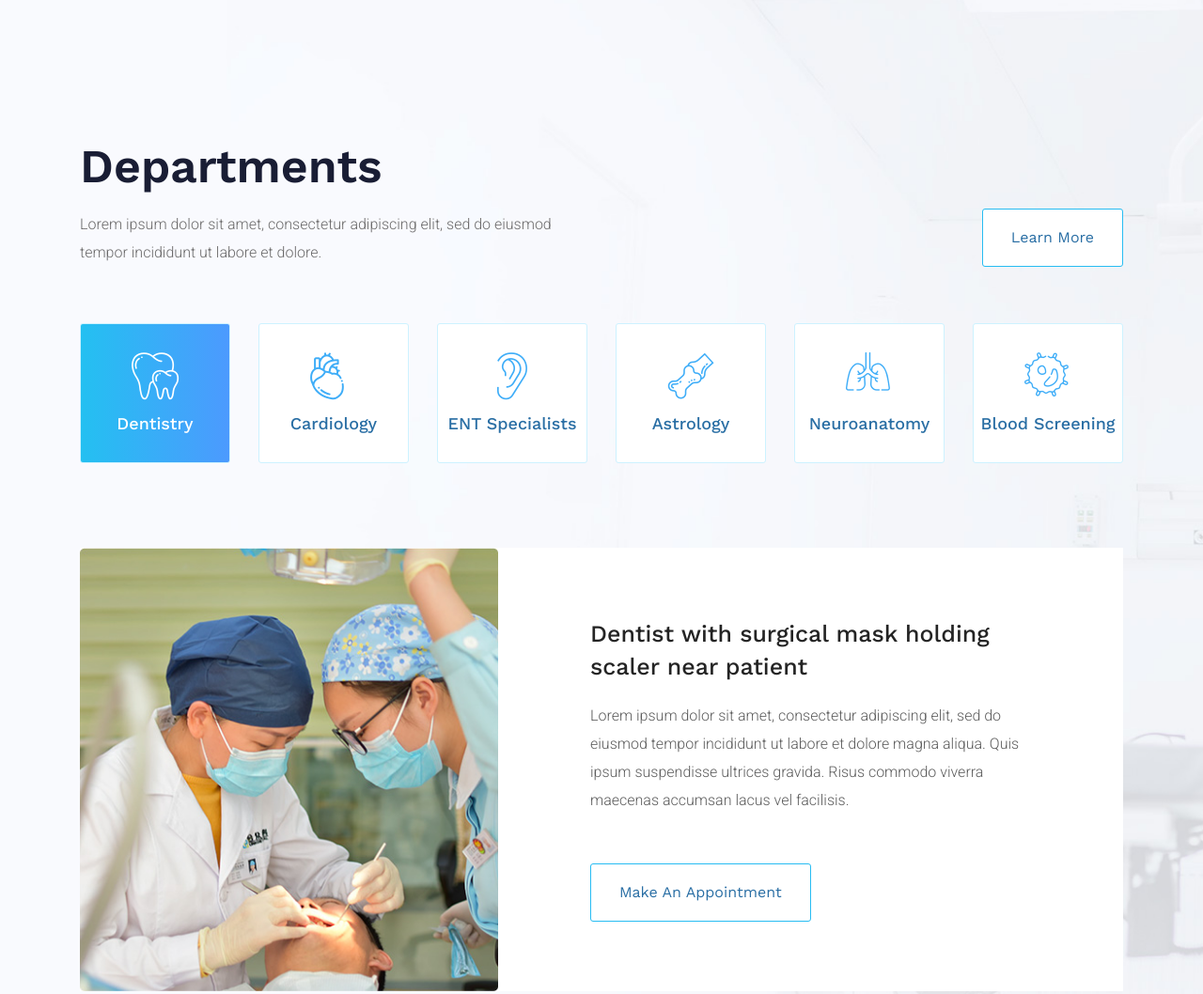
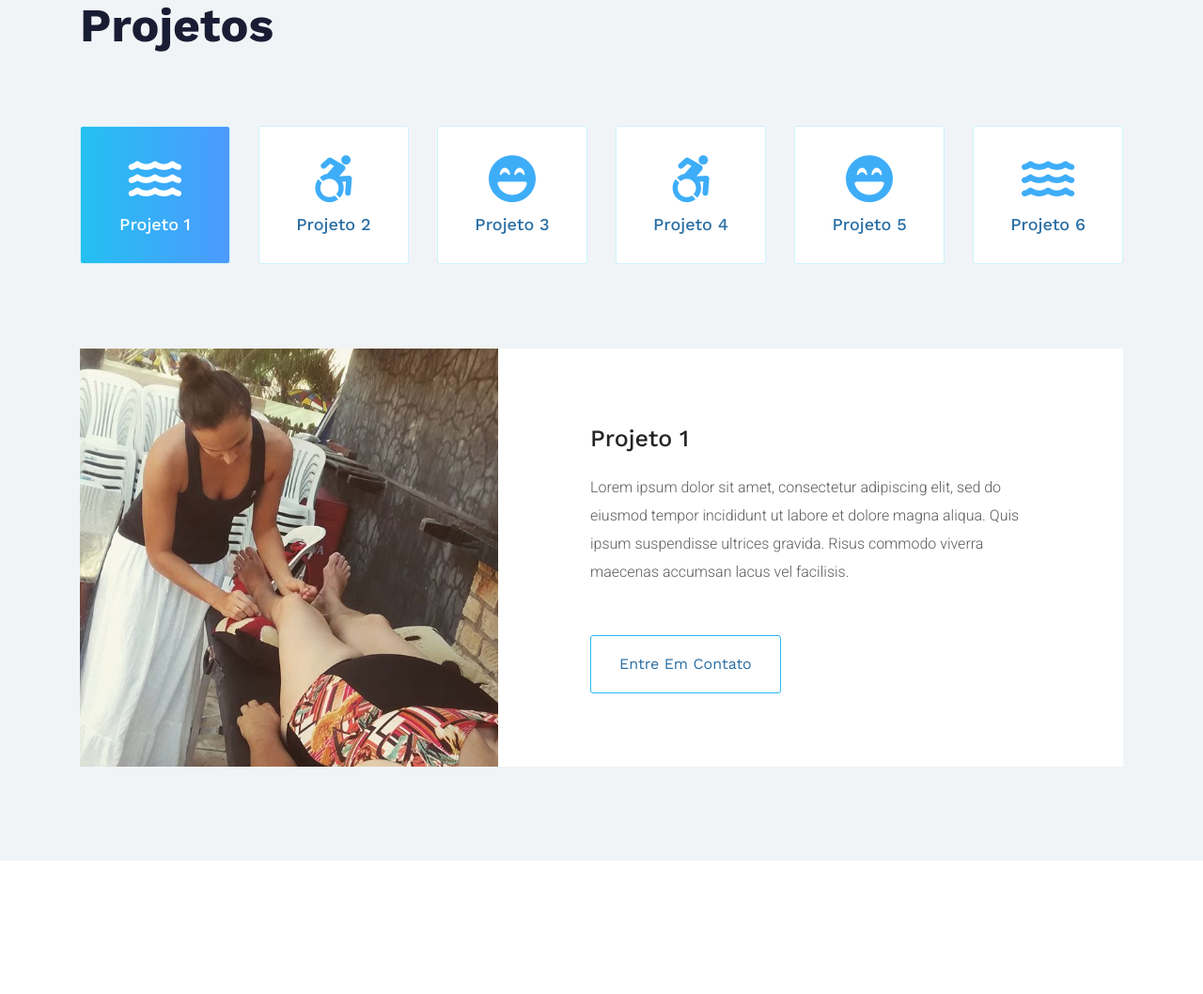
Before and after one commit to AdminAcens/amarevida, a plain HTML site: page medi/index.html in a window 1280 px wide. Shown: the part 1387-2445 px from the top of the page at 94% size. Drawn offline with nearby package versions, Linux system fonts and the light colour scheme.

Commit message:
projects

```diff
--- a/medi/index.html
+++ b/medi/index.html
@@ -108,7 +108,7 @@
                 </div>
                 <div class="col-xl-6 col-lg-6">
                     <div class="welcome_docmed_info">
-                        <h3><span>Sobre Nós</span></h3>
+                        <h3><span>Quem Somos?</span></h3>
                         <p>Lorem ipsum dolor sit amet, consectetur Lorem ipsum dolor sit amet, consectetur adipisicing elit, sed do eiusmod tempor incididunt ut labore et dolore magna aliqua. Ut enim ad minim veni.</p>
                         <ul>
                             <li> <i class="flaticon-verified"></i> Lorem ipsum dolor sit amet </li>
@@ -129,13 +129,7 @@
             <div class="row custom_align align-items-end justify-content-between">
                 <div class="col-lg-6">
                     <div class="section_title">
-                        <h3>Departments</h3>
-                        <p>Lorem ipsum dolor sit amet, consectetur adipiscing elit, sed do eiusmod tempor incididunt ut labore et dolore.</p>
-                    </div>
-                </div>
-                <div class="col-lg-6">
-                    <div class="learn_more_btn text-right">
-                        <a href="#" class="boxed-btn">Learn more</a>
+                        <h3 style="font-weight: bold">Projetos</h3>
                     </div>
                 </div>
             </div>
@@ -145,38 +139,38 @@
                         <ul class="nav" id="myTab" role="tablist">
                             <li class="nav-item">
                                 <a class="nav-link active" id="home-tab" data-toggle="tab" href="#home" role="tab" aria-controls="home" aria-selected="true">
-                                    <i class="flaticon-teeth"></i>
-                                    <h4>Dentistry</h4>
+                                    <i class="fas fa-water"></i>
+                                    <h4>Projeto 1</h4>
                                 </a>
                             </li>
                             <li class="nav-item">
                                 <a class="nav-link" id="profile-tab" data-toggle="tab" href="#profile" role="tab" aria-controls="profile" aria-selected="false">
-                                    <i class="flaticon-cardiovascular"></i>
-                                    <h4>Cardiology</h4>
+                                    <i class="fab fa-accessible-icon"></i>
+                                    <h4>Projeto 2</h4>
                                 </a>
                             </li>
                             <li class="nav-item">
                                 <a class="nav-link" id="contact-tab" data-toggle="tab" href="#contact" role="tab" aria-controls="contact" aria-selected="false">
-                                    <i class="flaticon-ear"></i>
-                                    <h4>ENT Specialists</h4>
+                                    <i class="fas fa-laugh-beam"></i>
+                                    <h4>Projeto 3</h4>
                                 </a>
                             </li>
                             <li class="nav-item">
                                 <a class="nav-link" id="Astrology-tab" data-toggle="tab" href="#Astrology" role="tab" aria-controls="contact" aria-selected="false">
-                                    <i class="flaticon-bone"></i>
-                                    <h4>Astrology</h4>
+                                    <i class="fab fa-accessible-icon"></i>
+                                    <h4>Projeto 4</h4>
                                 </a>
                             </li>
                             <li class="nav-item">
                                 <a class="nav-link" id="Neuroanatomy-tab" data-toggle="tab" href="#Neuroanatomy" role="tab" aria-controls="contact" aria-selected="false">
-                                    <i class="flaticon-lung"></i>
-                                    <h4>Neuroanatomy</h4>
+                                    <i class="fas fa-laugh-beam"></i>
+                                    <h4>Projeto 5</h4>
                                 </a>
                             </li>
                             <li class="nav-item">
                                 <a class="nav-link" id="Blood-tab" data-toggle="tab" href="#Blood" role="tab" aria-controls="contact" aria-selected="false">
-                                    <i class="flaticon-cell"></i>
-                                    <h4>Blood Screening</h4>
+                                    <i class="fas fa-water"></i>
+                                    <h4>Projeto 6</h4>
                                 </a>
                             </li>
                         </ul>
@@ -190,14 +184,14 @@
                         <div class="row align-items-center">
                             <div class="col-lg-5">
                                 <div class="dept_thumb">
-                                    <img src="img/department/1.jpg" alt="">
+                                    <img src="../imagens/projeto1.jpg" alt="">
                                 </div>
                             </div>
                             <div class="col-lg-7">
                                 <div class="dept_info">
-                                    <h3>Dentist with surgical mask holding <br> scaler near patient</h3 >
+                                    <h3>Projeto 1</h3 >
                                     <p>Lorem ipsum dolor sit amet, consectetur adipiscing elit, sed do eiusmod tempor incididunt ut labore et dolore magna aliqua. Quis ipsum suspendisse ultrices gravida. Risus commodo viverra maecenas accumsan lacus vel facilisis. </p>
-                                    <a href="#" class="boxed-btn">Make An Appointment</a>
+                                    <a href="#" class="boxed-btn">Entre em Contato</a>
                                 </div>
                             </div>
                         </div>
@@ -208,14 +202,14 @@
                         <div class="row align-items-center">
                             <div class="col-lg-5">
                                 <div class="dept_thumb">
-                                    <img src="img/department/1.jpg" alt="">
+                                    <img src="../imagens/projeto2.jpg" alt="">
                                 </div>
                             </div>
                             <div class="col-lg-7">
                                 <div class="dept_info">
-                                    <h3>Dentist with surgical mask holding <br> scaler near patient</h3 >
+                                    <h3>Projeto 2</h3 >
                                     <p>Lorem ipsum dolor sit amet, consectetur adipiscing elit, sed do eiusmod tempor incididunt ut labore et dolore magna aliqua. Quis ipsum suspendisse ultrices gravida. Risus commodo viverra maecenas accumsan lacus vel facilisis. </p>
-                                    <a href="#" class="boxed-btn">Make An Appointment</a>
+                                    <a href="#" class="boxed-btn">Entre em Contato</a>
                                 </div>
                             </div>
                         </div>
@@ -226,14 +220,14 @@
                     <div class="row align-items-center">
                         <div class="col-lg-5">
                             <div class="dept_thumb">
-                                <img src="img/department/1.jpg" alt="">
+                                <img src="../imagens/projeto3.jpg" alt="">
                             </div>
                         </div>
                         <div class="col-lg-7">
                             <div class="dept_info">
-                                <h3>Dentist with surgical mask holding <br> scaler near patient</h3 >
+                                <h3>Projeto 3</h3 >
                                 <p>Lorem ipsum dolor sit amet, consectetur adipiscing elit, sed do eiusmod tempor incididunt ut labore et dolore magna aliqua. Quis ipsum suspendisse ultrices gravida. Risus commodo viverra maecenas accumsan lacus vel facilisis. </p>
-                                <a href="#" class="boxed-btn">Make An Appointment</a>
+                                <a href="#" class="boxed-btn">Entre em Contato</a>
                             </div>
                         </div>
                     </div>
@@ -244,14 +238,14 @@
                         <div class="row align-items-center">
                             <div class="col-lg-5">
                                 <div class="dept_thumb">
-                                    <img src="img/department/1.jpg" alt="">
+                                    <img src="../imagens/projeto4.jpg" alt="">
                                 </div>
                             </div>
                             <div class="col-lg-7">
                                 <div class="dept_info">
-                                    <h3>Dentist with surgical mask holding <br> scaler near patient</h3 >
+                                    <h3>Projeto 4</h3 >
                                     <p>Lorem ipsum dolor sit amet, consectetur adipiscing elit, sed do eiusmod tempor incididunt ut labore et dolore magna aliqua. Quis ipsum suspendisse ultrices gravida. Risus commodo viverra maecenas accumsan lacus vel facilisis. </p>
-                                    <a href="#" class="boxed-btn">Make An Appointment</a>
+                                    <a href="#" class="boxed-btn">Entre em Contato</a>
                                 </div>
                             </div>
                         </div>
@@ -262,14 +256,14 @@
                         <div class="row align-items-center">
                             <div class="col-lg-5">
                                 <div class="dept_thumb">
-                                    <img src="img/department/1.jpg" alt="">
+                                    <img src="../imagens/projeto5.jpg" alt="">
                                 </div>
                             </div>
                             <div class="col-lg-7">
                                 <div class="dept_info">
-                                    <h3>Dentist with surgical mask holding <br> scaler near patient</h3 >
+                                    <h3>Projeto 5</h3 >
                                     <p>Lorem ipsum dolor sit amet, consectetur adipiscing elit, sed do eiusmod tempor incididunt ut labore et dolore magna aliqua. Quis ipsum suspendisse ultrices gravida. Risus commodo viverra maecenas accumsan lacus vel facilisis. </p>
-                                    <a href="#" class="boxed-btn">Make An Appointment</a>
+                                    <a href="#" class="boxed-btn">Entre em Contato</a>
                                 </div>
                             </div>
                         </div>
@@ -280,14 +274,14 @@
                     <div class="row align-items-center">
                         <div class="col-lg-5">
                             <div class="dept_thumb">
-                                <img src="img/department/1.jpg" alt="">
+                                <img src="../imagens/projeto6.jpg" alt="">
                             </div>
                         </div>
                         <div class="col-lg-7">
                             <div class="dept_info">
-                                <h3>Dentist with surgical mask holding <br> scaler near patient</h3 >
+                                <h3>Projeto 6</h3 >
                                 <p>Lorem ipsum dolor sit amet, consectetur adipiscing elit, sed do eiusmod tempor incididunt ut labore et dolore magna aliqua. Quis ipsum suspendisse ultrices gravida. Risus commodo viverra maecenas accumsan lacus vel facilisis. </p>
-                                <a href="#" class="boxed-btn">Make An Appointment</a>
+                                <a href="#" class="boxed-btn">Entre em Contato</a>
                             </div>
                         </div>
                     </div>
@@ -600,7 +594,7 @@
                     <div class="col-xl-12">
                         <p class="copy_right text-center">
                             <p><!-- Link back to Colorlib can't be removed. Template is licensed under CC BY 3.0. -->
-  Copyright &copy;<script>document.write(new Date().getFullYear());</script> All rights reserved | This template is made with <i class="ti-heart" aria-hidden="true"></i> by <a href="https://colorlib.com" target="_blank">Acens Jr</a>
+  Copyright &copy;<script>document.write(new Date().getFullYear());</script> All rights reserved | This template is made with <i class="ti-heart" aria-hidden="true"></i> by <a href="https://colorlib.com" target="_blank">Colorlib</a> | Desenvolvido com <i class="ti-heart" aria-hidden="true"></i> por <a href="#" target="_blank" class="acens">Acens Jr</a>
   <!-- Link back to Colorlib can't be removed. Template is licensed under CC BY 3.0. --></p>
                         </p>
                     </div>
@@ -682,6 +676,7 @@
     <script src="js/jquery.form.js"></script>
     <script src="js/jquery.validate.min.js"></script>
     <script src="js/mail-script.js"></script>
+    <script src="https://kit.fontawesome.com/4b553e8bde.js" crossorigin="anonymous"></script>
 
     <script src="js/main.js"></script>
     <script>
```
Also changed, not shown: imagens/projeto1.jpg (added), imagens/projeto2.jpg (added), imagens/projeto3.jpg (added), imagens/projeto4.jpg (added), imagens/projeto5.jpg (added), imagens/projeto6.jpg (added), medi/css/style.css.
